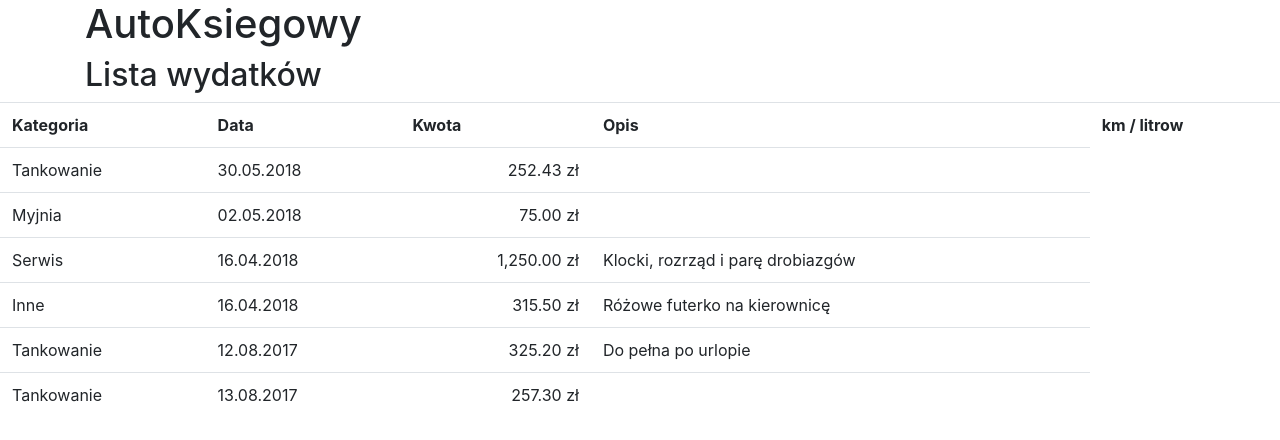
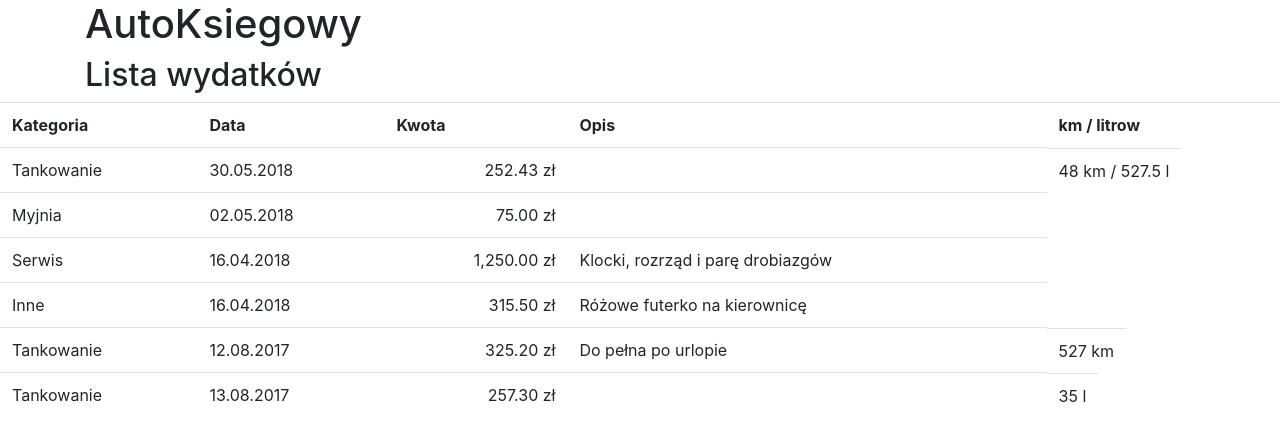
Before and after one commit to AdrianLochowicz/angular-cr9apn, an Angular app: page / in a window 1280 px wide. Shown: the top 440 px of the page. Built offline with nearby package versions, Linux system fonts and the light colour scheme.

Commit message:
1 file modified

```diff
--- a/src/app/app.component.html
+++ b/src/app/app.component.html
@@ -17,7 +17,7 @@
 <td>{{wydatek.data | date:'dd.MM.yyyy'}}</td>
 <td class="text-sm-right">{{wydatek.kwota | number:'1.2-2'}} zł</td>
    <td>{{wydatek.opis}}</td>
-  <span *ngIf="wydatek.kategorai=='Tankowanie'">
+  <span *ngIf="wydatek.kategoria=='Tankowanie'">
   <td> <span *ngIf = "wydatek.ileKm"> {{wydatek.ileKm}} km </span>
   <span *ngIf ="wydatek.ileKm && wydatek.ileLitrow"> / </span>
   <span *ngIf ="wydatek.ileLitrow"> {{wydatek.ileLitrow}} l </span>
```
